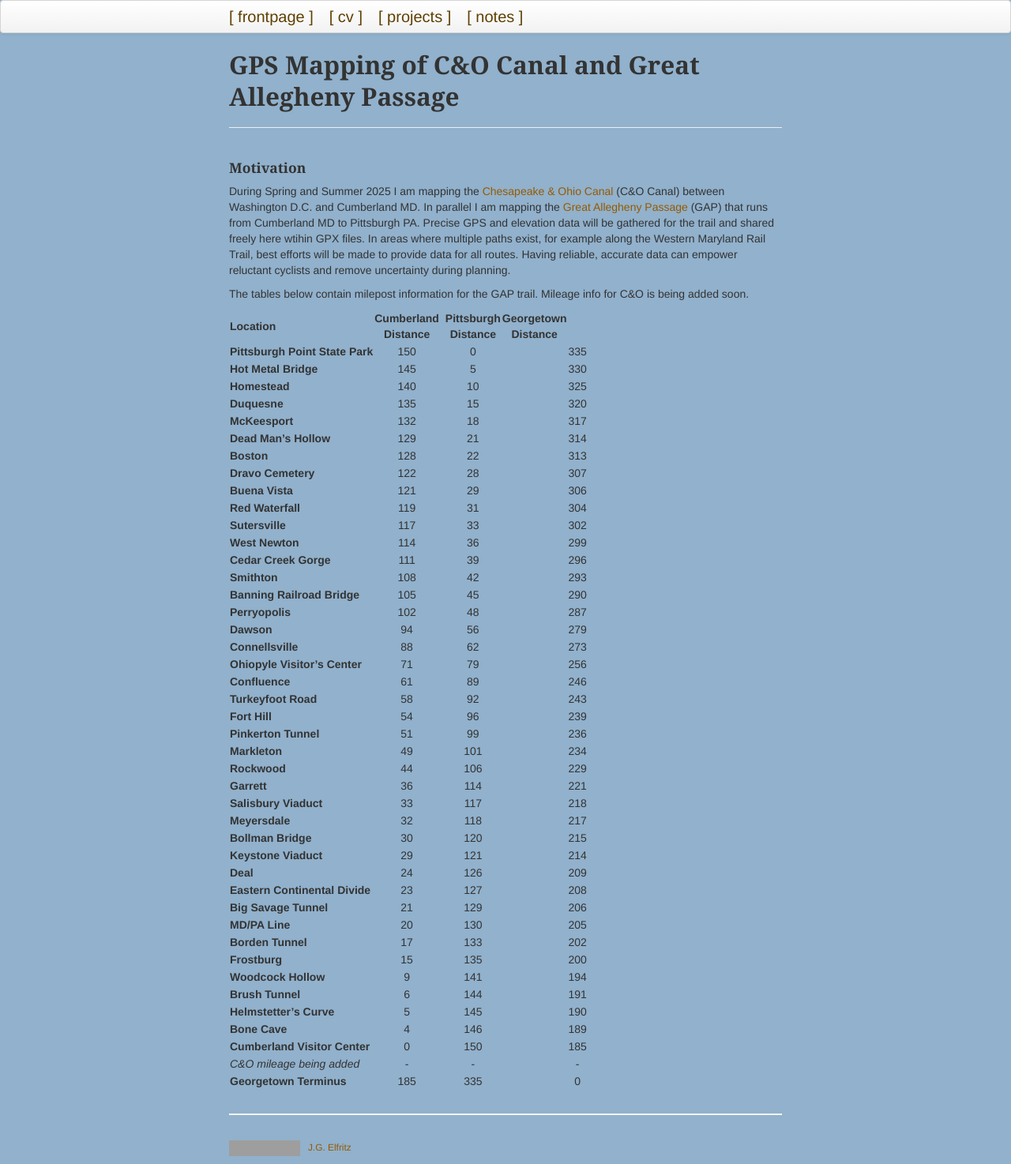
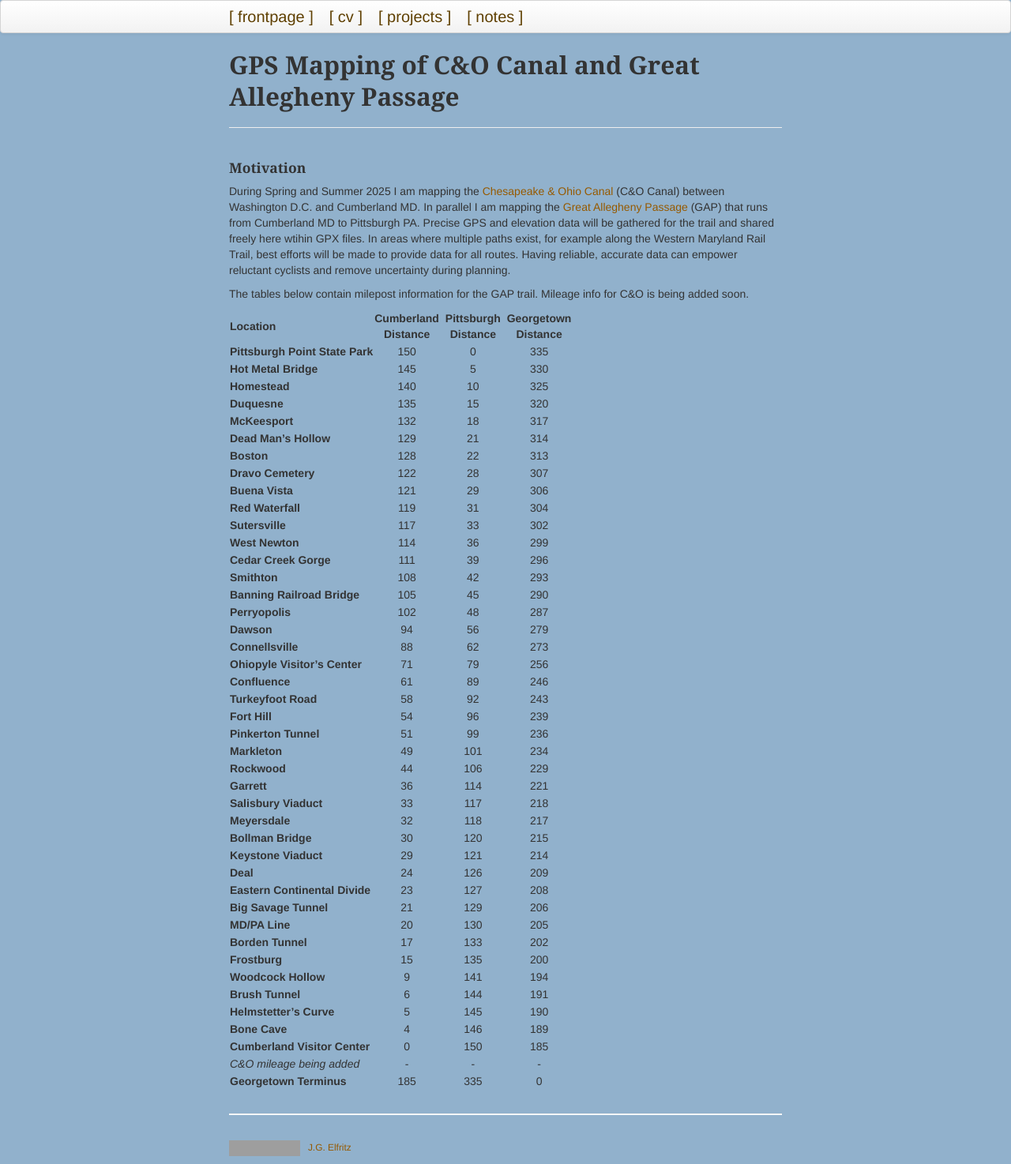
Before and after one commit to justinelfritz/justinelfritz.github.io, a Jekyll site: the page built from pages/co_gap_gps.md, in a window 1280 px wide. Shown: the whole page at 79% size. Built offline with Jekyll 4.4.1, drawn with Linux system fonts in a browser that asks for light colours; grey boxes are pictures that could not be loaded.

Commit message:
mod table whitespace

```diff
--- a/pages/co_gap_gps.md
+++ b/pages/co_gap_gps.md
@@ -9,8 +9,8 @@ During Spring and Summer 2025 I am mapping the [Chesapeake & Ohio Canal](https:/
 
 The tables below contain milepost information for the GAP trail. Mileage info for C&O is being added soon.
 
-| Location | Cumberland <br> Distance | | Pittsburgh <br> Distance | Georgetown <br>  Distance |
-|:---------|:---:|:-------:|:--------:|:---:|:-------:|
+| Location | Cumberland <br> Distance | | Pittsburgh <br> Distance | | Georgetown <br>  Distance |
+|:---------|:-------:|:---:|:--------:|:---:|:-------:|
 |**Pittsburgh Point State Park**|	150|  |0 | | 335 |
 |**Hot Metal Bridge**|	145| | 5 |  |330 |
 |**Homestead**|	140| | 10 | | 325|
```
